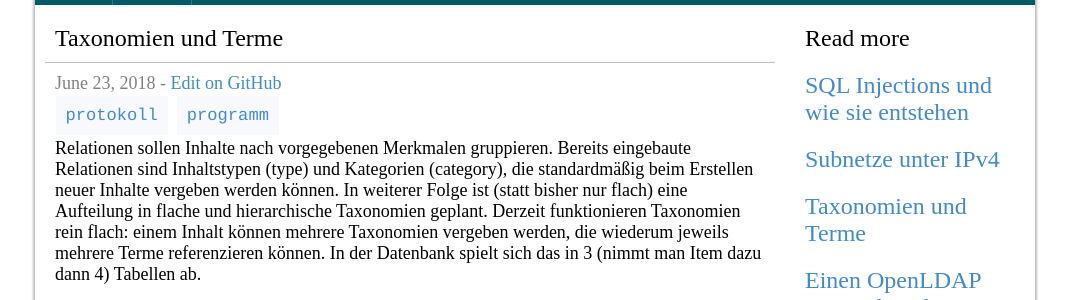
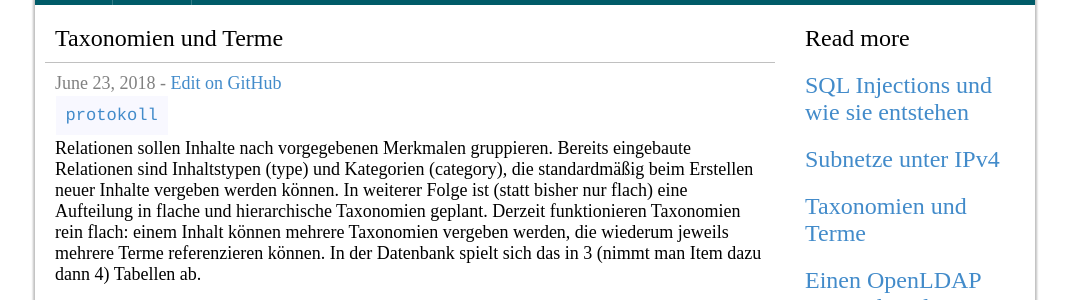
Before and after one commit to mbrain/zarat.github.io, a Jekyll site: the page built from _posts/2018-06-23-taxonomien-und-terme.markdown, in a window 1280 px wide. Shown: the part 218-518 px from the top of the page, without its empty margins (105-1174 px from the left). Built offline with Jekyll 4.4.1, drawn with Linux system fonts in a browser that asks for light colours.

Commit message:
Update 2018-06-23-taxonomien-und-terme.markdown

```diff
--- a/_posts/2018-06-23-taxonomien-und-terme.markdown
+++ b/_posts/2018-06-23-taxonomien-und-terme.markdown
@@ -2,8 +2,7 @@
 layout: post
 title: Taxonomien und Terme
 author: Manuel Zarat
-category: tutorials
-tags: protokoll programm
+tags: protokoll
 permalink: /blog/taxonomien-und-terme
 ---
 
```
